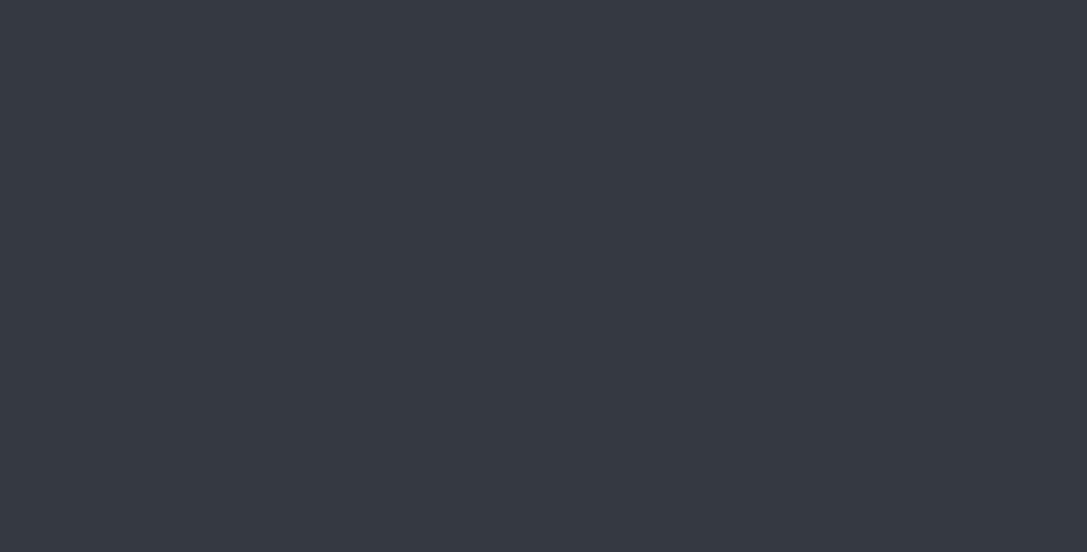
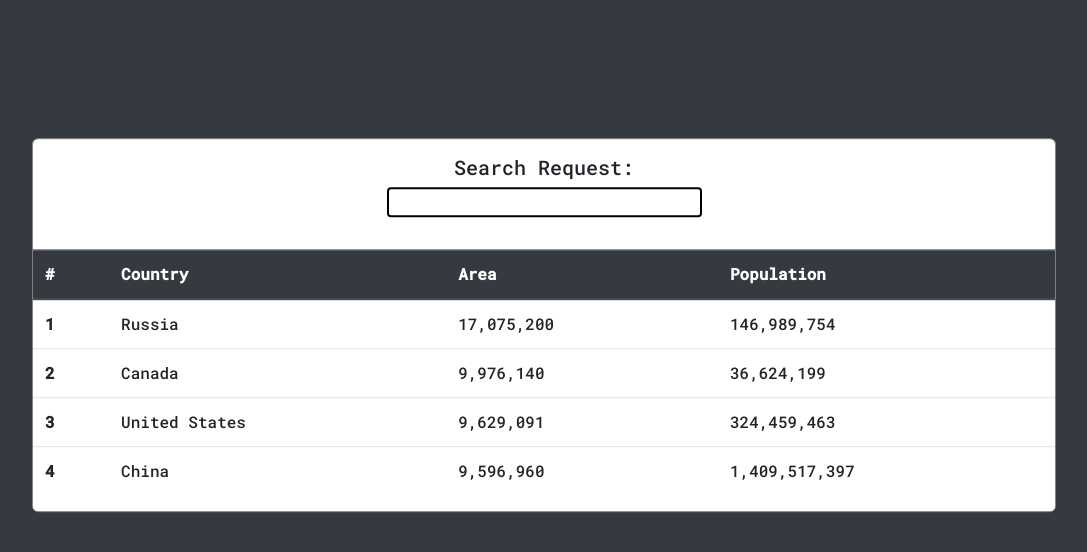
Before and after one commit to FabrizioFornari/SPM2020-LMP, an Angular app in the folder frontend/parkme/: page /handicap-download in a window 1280 px wide. Before the commit this address led to /. Shown: the top 552 px of the page, without its empty margins (96-1183 px from the left). Built offline with nearby package versions, Linux system fonts and the light colour scheme.

Commit message:
created admin list of handicap permits request

```diff
--- a/frontend/parkme/src/app/app-routing.module.ts
+++ b/frontend/parkme/src/app/app-routing.module.ts
@@ -2,6 +2,7 @@ import { NgModule } from '@angular/core';
 import { Routes, RouterModule } from '@angular/router';
 import { AccountInfoComponent } from './pages/account-info/account-info.component';
 import { DriverRegistrationComponent } from './pages/driver-registration/driver-registration.component';
+import { HandicapPermitsListComponent } from './pages/handicap-permits-list/handicap-permits-list.component';
 import { LoginComponent } from './pages/login/login.component';
 import { ParkmanVigRegistrationComponent } from './pages/parkman-vig-registration/parkman-vig-registration.component';
 import { UploadHandicapComponent } from './pages/upload-handicap/upload-handicap.component';
@@ -12,7 +13,8 @@ const routes: Routes = [
   { path: 'pm_v-register', component: ParkmanVigRegistrationComponent},
   { path: 'account-info', component: AccountInfoComponent},
   { path: 'handicap-upload', component: UploadHandicapComponent},
-  { path: '', redirectTo: '/handicap-upload', pathMatch: 'full' },
+  { path: 'handicap-download', component: HandicapPermitsListComponent},
+  { path: '', redirectTo: '/handicap-download', pathMatch: 'full' },
 ];
 
 @NgModule({
--- /dev/null
+++ b/frontend/parkme/src/app/pages/handicap-permits-list/handicap-permits-list.component.css
@@ -0,0 +1,37 @@
+
+
+.table-container{
+	margin: 0;
+	position: absolute;
+	top: 50%;
+	left: 50%;
+	transform: translate(-50%, -70%);
+	background-color: white;
+	width: 80vw;
+	display: flex;
+	flex-direction: column;
+	flex-wrap: nowrap;
+	justify-content: center;
+	align-items: center;
+	align-content: center;
+	border: 1px solid gray;
+	border-radius: 6px;
+
+}
+
+.search{
+	margin-top: 1rem;
+	margin-bottom: 2rem;
+	width: 100%;
+	display: flex;
+	flex-direction: column;
+	flex-wrap: nowrap;
+	justify-content: center;
+	align-items: center;
+	align-content: center;
+}
+
+.search-input{
+	border: 2px solid black;
+	border-radius: 4px;
+}
--- /dev/null
+++ b/frontend/parkme/src/app/pages/handicap-permits-list/handicap-permits-list.component.html
@@ -0,0 +1,44 @@
+<div class="table-container">
+  <form>
+    <div class="search">
+      <h5>Search Request:</h5>
+      <input class="search-input" size="30" type="text" [formControl]="filter" />
+    </div>
+  </form>
+
+  <div class="table-responsive">
+    <table class="table table-hover">
+      <thead class="thead-dark">
+        <tr>
+          <th scope="col">#</th>
+          <th scope="col">Country</th>
+          <th scope="col">Area</th>
+          <th scope="col">Population</th>
+        </tr>
+      </thead>
+      <tbody>
+        <tr *ngFor="let country of countries$ | async; index as i">
+          <th scope="row">{{ i + 1 }}</th>
+          <td>
+            <ngb-highlight
+              [result]="country.name"
+              [term]="filter.value"
+            ></ngb-highlight>
+          </td>
+          <td>
+            <ngb-highlight
+              [result]="country.area | number"
+              [term]="filter.value"
+            ></ngb-highlight>
+          </td>
+          <td>
+            <ngb-highlight
+              [result]="country.population | number"
+              [term]="filter.value"
+            ></ngb-highlight>
+          </td>
+        </tr>
+      </tbody>
+    </table>
+  </div>
+</div>
--- /dev/null
+++ b/frontend/parkme/src/app/pages/handicap-permits-list/handicap-permits-list.component.ts
@@ -0,0 +1,69 @@
+import { Component, OnInit, PipeTransform } from '@angular/core';
+
+import { DecimalPipe } from '@angular/common';
+import { FormControl } from '@angular/forms';
+
+import { Observable } from 'rxjs';
+import { map, startWith } from 'rxjs/operators';
+
+interface Country {
+  name: string;
+  area: number;
+  population: number;
+}
+
+const COUNTRIES: Country[] = [
+  {
+    name: 'Russia',
+
+    area: 17075200,
+    population: 146989754,
+  },
+  {
+    name: 'Canada',
+
+    area: 9976140,
+    population: 36624199,
+  },
+  {
+    name: 'United States',
+
+    area: 9629091,
+    population: 324459463,
+  },
+  {
+    name: 'China',
+    area: 9596960,
+    population: 1409517397,
+  },
+];
+
+@Component({
+  selector: 'app-handicap-permits-list',
+  templateUrl: './handicap-permits-list.component.html',
+  styleUrls: ['./handicap-permits-list.component.css'],
+})
+export class HandicapPermitsListComponent implements OnInit {
+  countries$: Observable<Country[]>;
+  filter = new FormControl('');
+
+  constructor(private pipe: DecimalPipe) {
+    this.countries$ = this.filter.valueChanges.pipe(
+      startWith(''),
+      map((text) => this.search(text, pipe))
+    );
+  }
+
+  ngOnInit(): void {}
+
+  search(text: string, pipe: PipeTransform): Country[] {
+    return COUNTRIES.filter((country) => {
+      const term = text.toLowerCase();
+      return (
+        country.name.toLowerCase().includes(term) ||
+        pipe.transform(country.area).includes(term) ||
+        pipe.transform(country.population).includes(term)
+      );
+    });
+  }
+}
```
Also changed, not shown: frontend/parkme/src/app/app.module.ts (+6 -3 lines), 1 other file (tests, documents, lock files or other folders).
